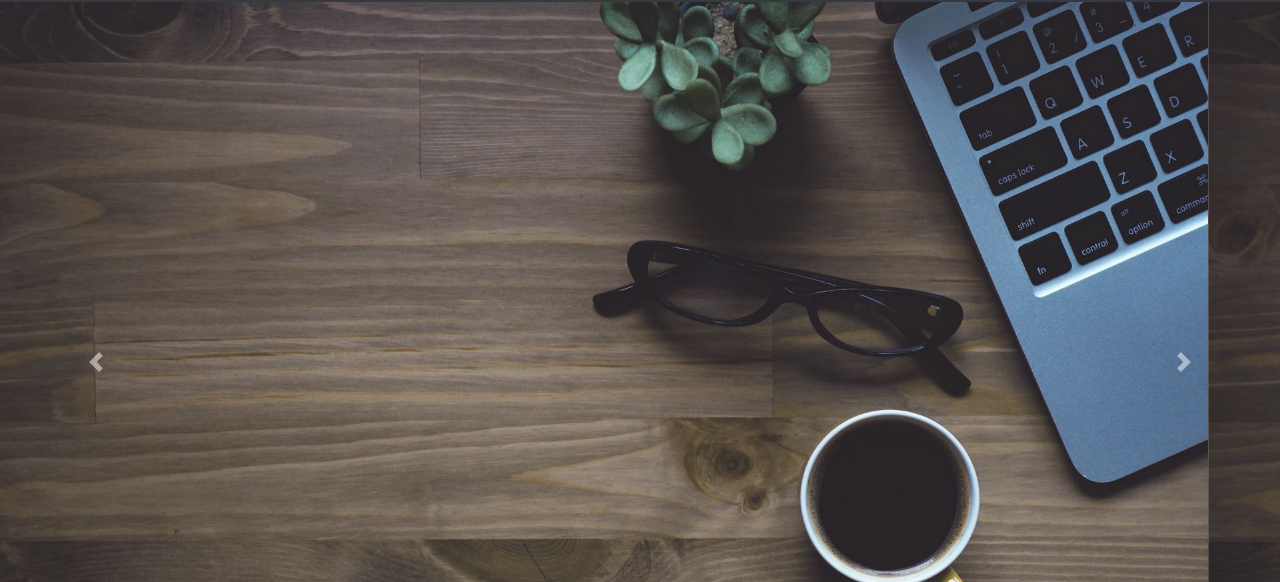
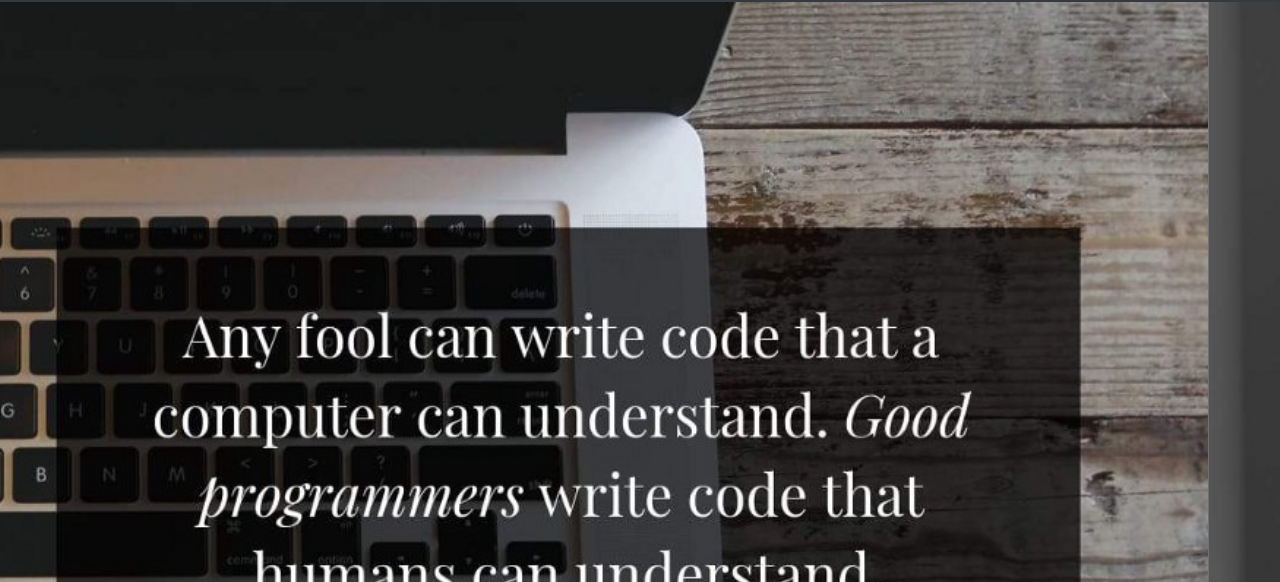
Before and after one commit to mohit98350/portfolio, a plain HTML site: page index.html in a window 1280 px wide. Shown: the part 54-636 px from the top of the page. Drawn offline with nearby package versions, Linux system fonts and the light colour scheme; files that its build step writes are made by us from their sources.

Commit message:
Update index.html

```diff
--- a/index.html
+++ b/index.html
@@ -62,7 +62,7 @@
 
     <div class="carousel-item active">
 
-      <img src="images/canvas.jpg"  width="1100" height="500">
+      <img src="images/quote1.jpg"  width="1100" height="500">
 
       <div class="carousel-caption">
       <div class="text-center w-250">
@@ -74,7 +74,7 @@
       </div>
     </div>
     <div class="carousel-item">
-      <img src="images/canvas.jpg" width="1100" height="500">
+      <img src="images/quote2.jpg" width="1100" height="500">
 
       <div class="carousel-caption">
       	 <div class="text-center w-250">
@@ -87,7 +87,7 @@
       </div>
     </div>
     <div class="carousel-item">
-      <img src="images/canvas.jpg"  width="1100" height="500">
+      <img src="images/quote3.jpg"  width="1100" height="500">
       <div class="carousel-caption">
 
          <div class="text-center w-250">
```
